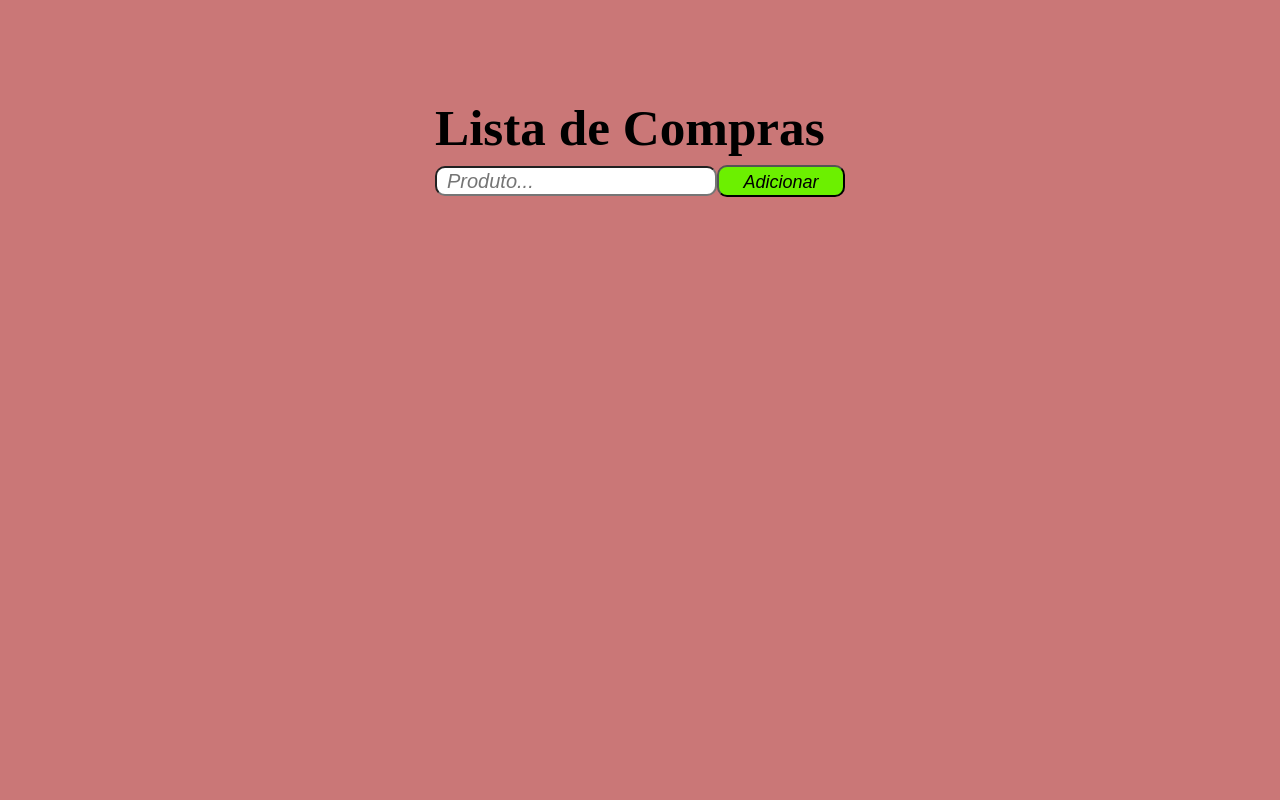
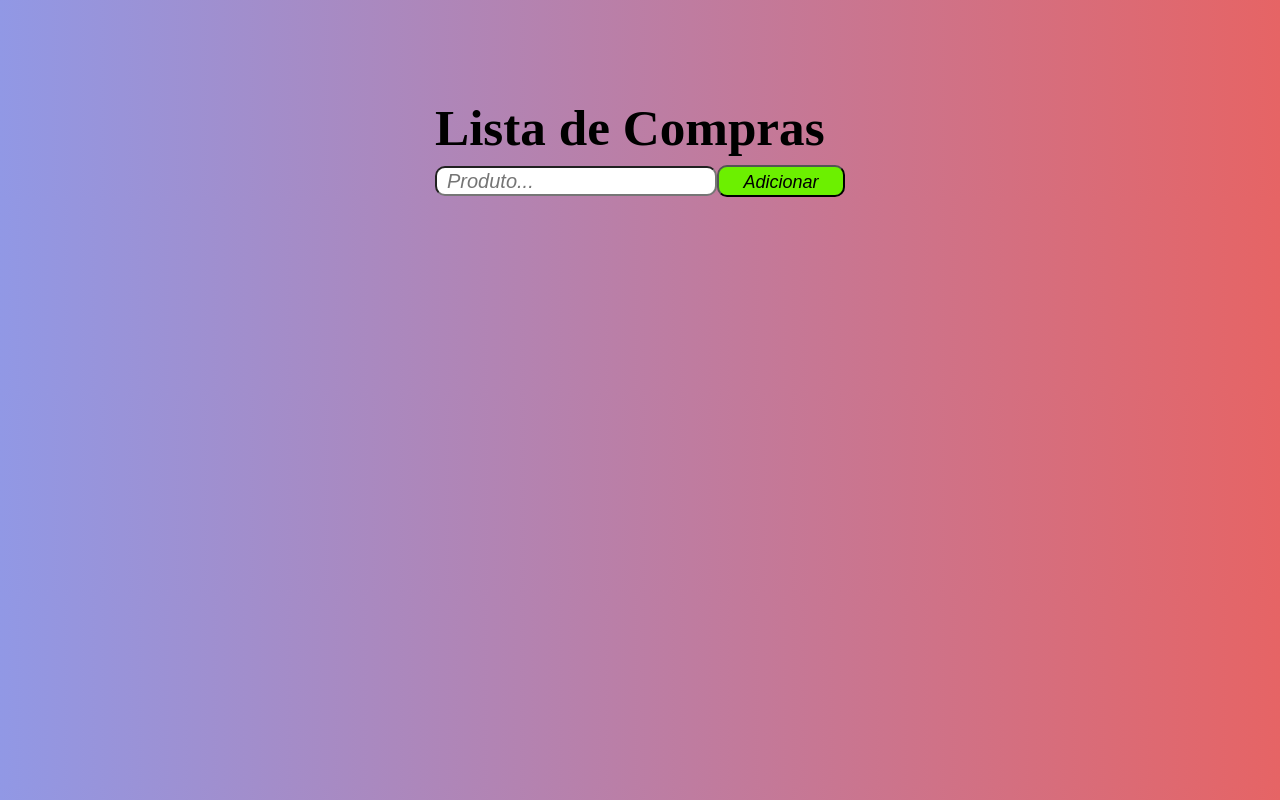
Before and after one commit to Ramonlcozenco/lista-de-compras, a React (Vite) app: page / in a window 1280 px wide. Built offline with nearby package versions, Linux system fonts and the light colour scheme.

Commit message:
novo background

```diff
--- a/src/pages/Fase2/Home2.jsx
+++ b/src/pages/Fase2/Home2.jsx
@@ -59,7 +59,6 @@ function Home2() {
 useOnKeyPress(salvarProduto, 'Enter');
 
 
-
  return (
     <div>
       <h1>Lista de Compras</h1>
@@ -69,7 +68,7 @@ useOnKeyPress(salvarProduto, 'Enter');
       {produtos.map((produto) =>(
           <div className='listaProdutos' key={produto.id} style= {{
 
-            border: produto.id === produtoParaEditar?.id ? "2px solid green"  : undefined
+            border: produto.id === produtoParaEditar?.id ? "4px solid green"  : undefined
           }}>
             <p>{produto.title}</p>
               <div>
--- a/src/pages/Fase2/index.css
+++ b/src/pages/Fase2/index.css
@@ -5,7 +5,7 @@
 
 }
 body {
-  background-color: rgb(202, 119, 119);
+  background: linear-gradient(to left,#e66465, #9198e5);
   display: flex;
   align-items: center;
   justify-content: center;
```
